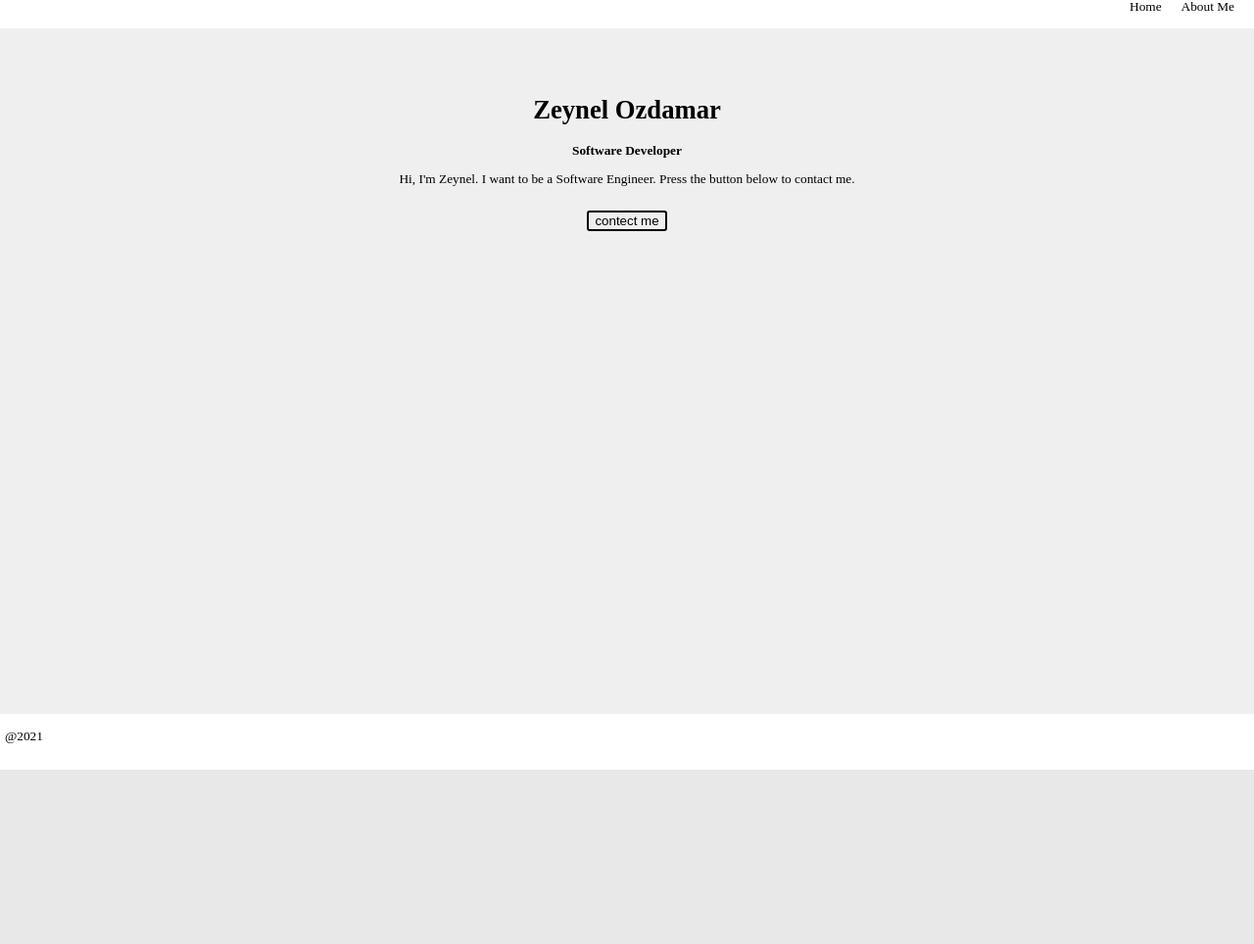
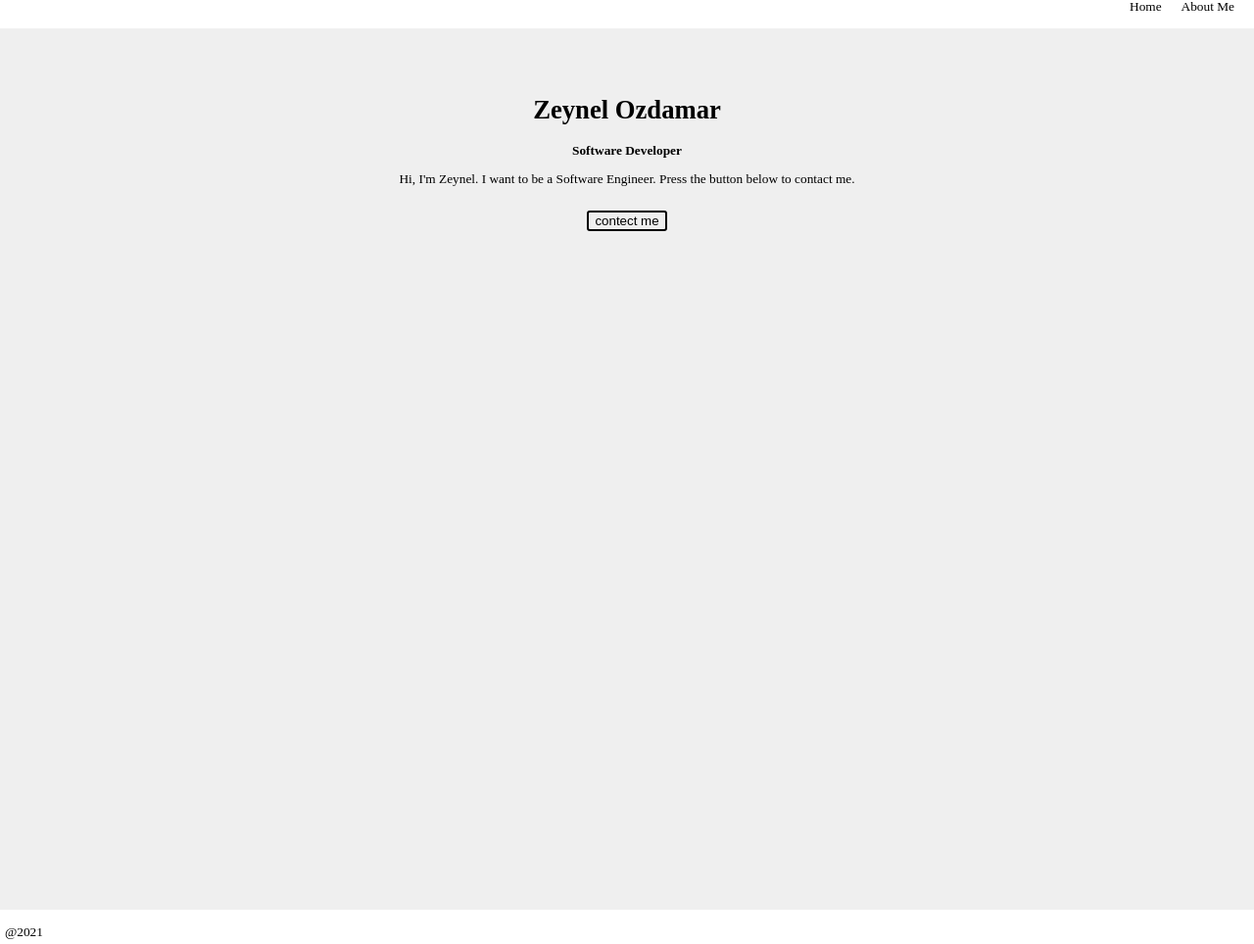
Before and after one commit to zeynelcoder/zeynelcoder.github.io, a PHP site: page / in a window 1280 px wide. Shown: the part 14-978 px from the top of the page at 98% size. Before the commit the page ends 800 px from the top, so only its background shows below. Run offline with PHP 8.4, Linux system fonts and the light colour scheme.

Commit message:
Update style.css

```diff
--- a/style.css
+++ b/style.css
@@ -32,7 +32,7 @@ body {
 
 .content {
 	width: auto;
-	height: 600px;
+	height: 800px;
 	background: #eeee;
 	text-align: center;
 	padding: 50px;
```
